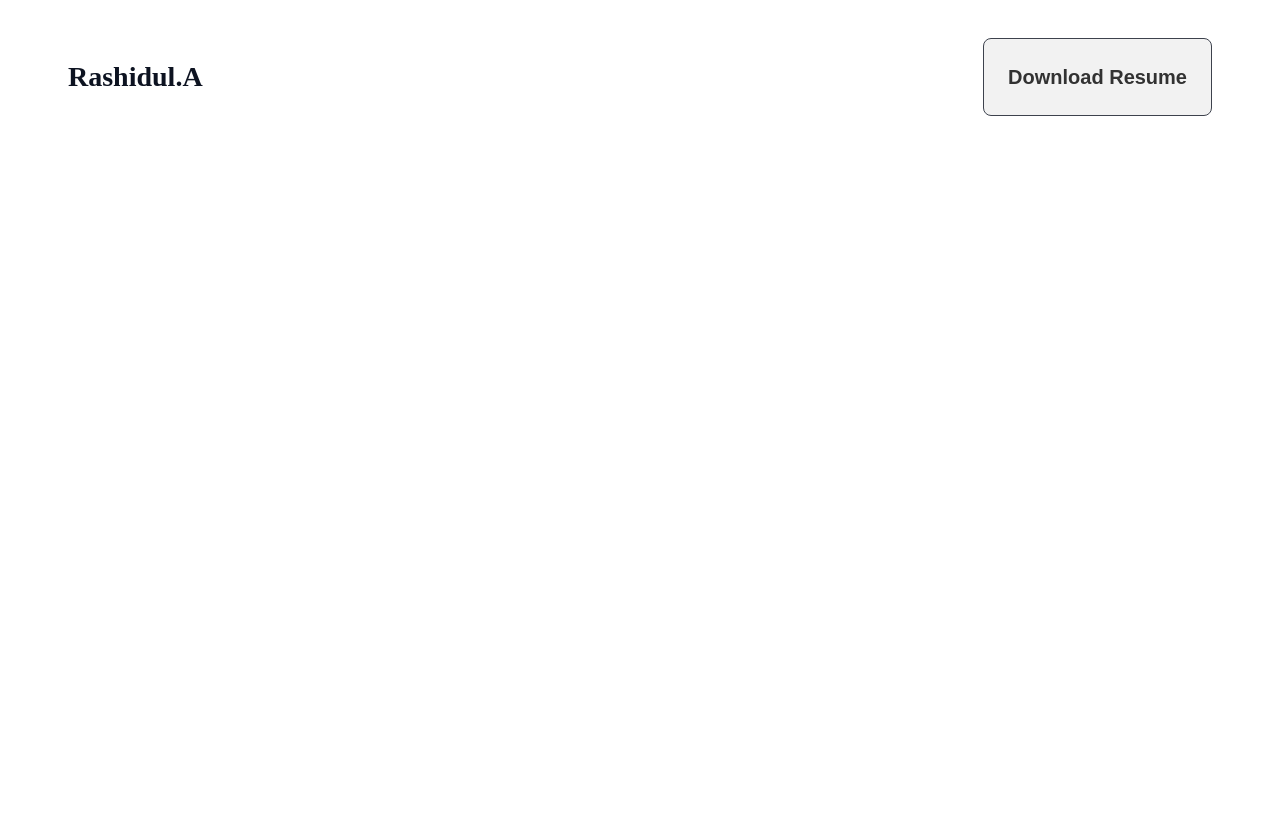
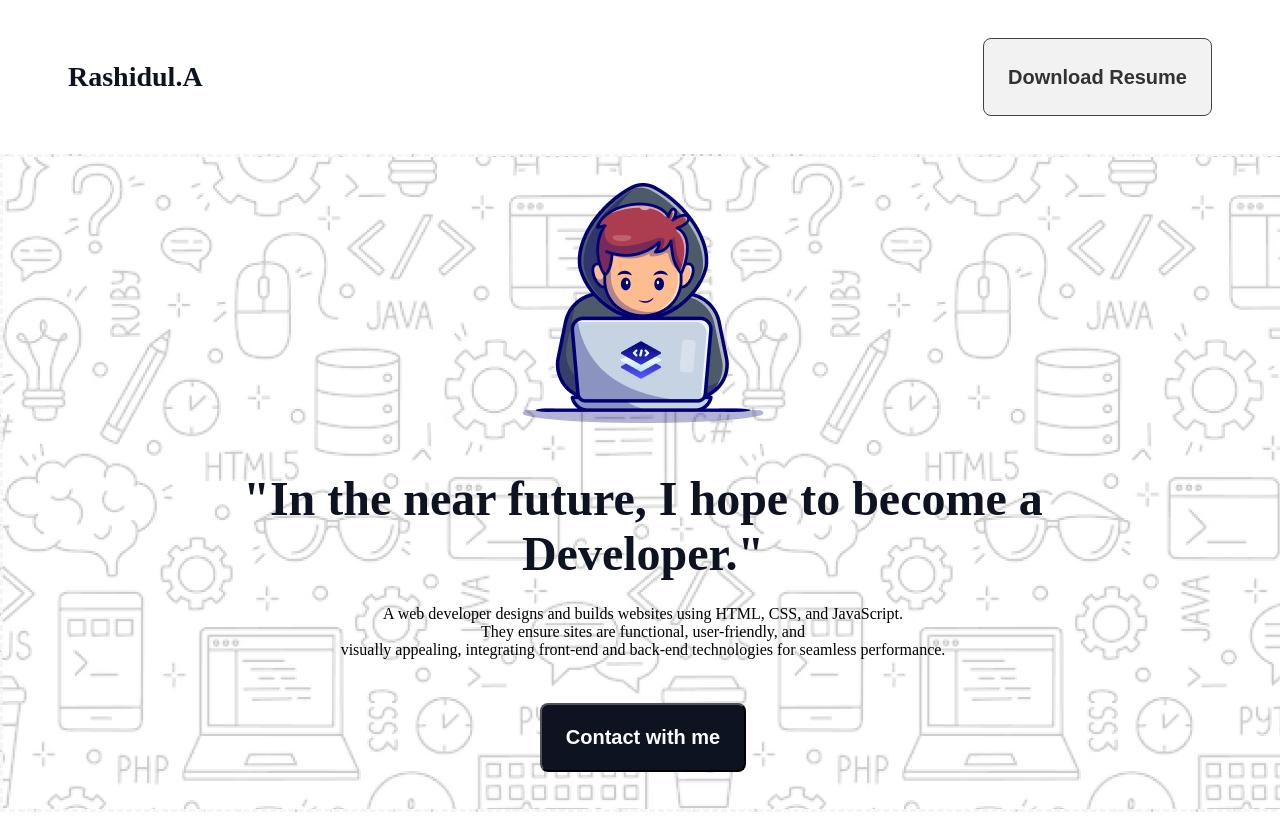
Before and after one commit to rashidul-islam9/assingment1-solution, a plain HTML site: page index.html in a window 1280 px wide. Drawn offline with Linux system fonts and the light colour scheme; a web font is replaced by a local one.

Commit message:
added banner section

```diff
--- a/index.html
+++ b/index.html
@@ -14,6 +14,22 @@
                 <button class="btn-primary">Download Resume</button>
             </div>
         </nav>
+
+        <!-- ph hero benner section start here -->
+
+       <section class="banner-container">
+        <div>
+            <div class="banner-hero-pic">
+            <img src="assets/Group.png" alt="">
+            </div>
+            <h1>"In the near future, I hope to become a <br> Developer."</h1>
+            <p>A web developer designs and builds websites using HTML, CSS, and JavaScript. <br> They ensure sites are functional, user-friendly, and  <br> visually appealing, integrating front-end and back-end technologies for seamless performance.</p>
+        </div>
+        <div class="second-btn">
+            <button class="secondary-btn">Contact with me</button>
+        </div>
+       </section>
+
     </header>
     <main>
 
--- a/styles/style.css
+++ b/styles/style.css
@@ -31,3 +31,55 @@ div h1{
     opacity: 0.8;
 
 }
+
+  /* banner section starts here */
+
+.banner-container{
+    position: absolute;
+    border: 3px dashed whitesmoke;
+    width: 100%;
+    height: 652px;
+    left: 0;
+    right: 0;
+    background-image: url(../assets/Hero-bg.png);
+
+}
+
+.banner-hero-pic{
+   text-align: center;
+   margin-top: 26px;
+}
+
+section div h1,p {
+  text-align: center;
+}
+
+section div h1 {
+  font-size: 48px;
+  font-weight: 800;
+  color: rgb(13, 19, 33);
+  margin-top: 32px;
+  margin-bottom: 24px;
+
+  section div p {
+    font-size: 16px;
+    font-weight: 400;
+    color: rgb(13, 19, 33);
+    margin-bottom: 32px;
+  }
+}
+ div {
+  text-align: center;
+  margin-bottom: 44px;
+
+ }
+
+.secondary-btn{
+  margin-bottom: 44px;
+  font-size: 20px;
+  font-weight: 600;
+  padding: 21px 24px 21px 24px;
+  color: rgb(255, 255, 255);
+  border-radius: 8px;
+  background: rgb(13, 19, 33);
+}
```
